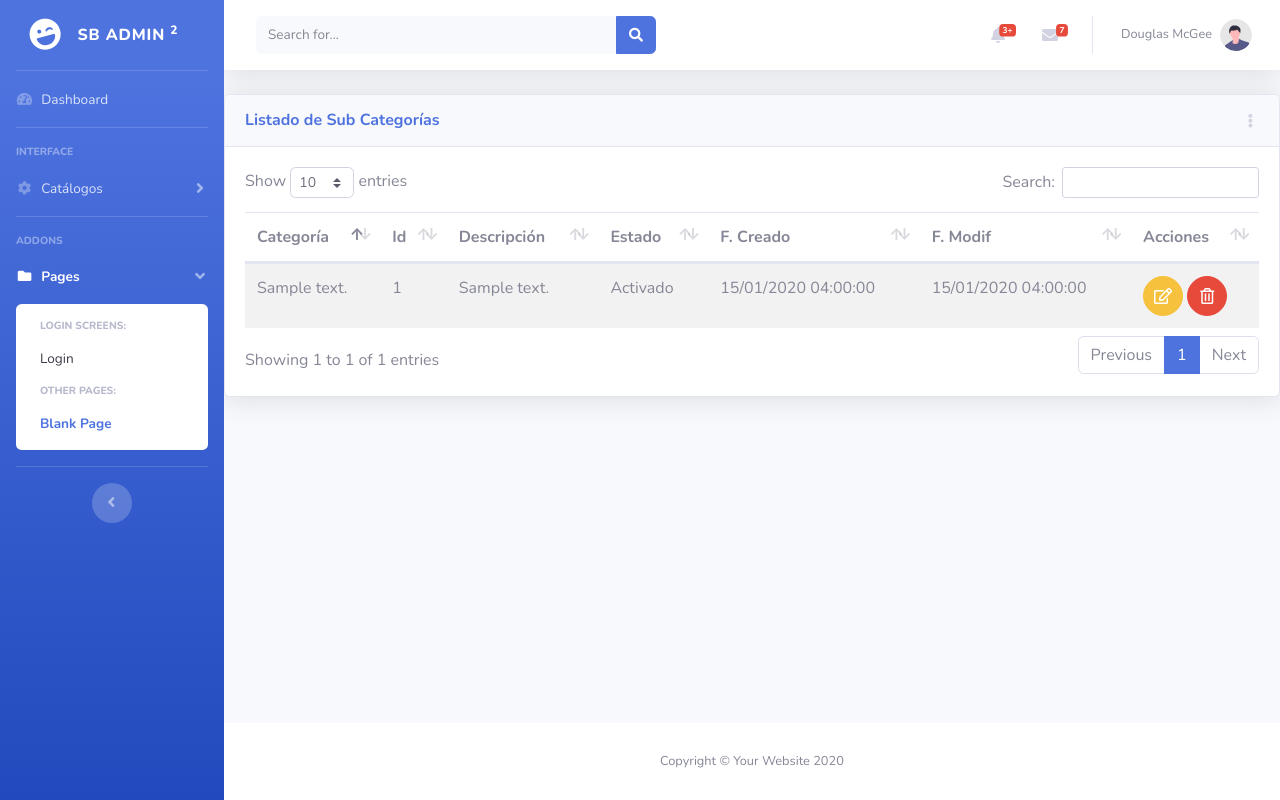
After one commit to michaelcabello/Sistema_Django, a Django app: page /inv/subcategorias/ in a window 1280 px wide. The commit adds this page. Run offline with Django 3.2, Linux system fonts and the light colour scheme; a user stored in the database is signed in; tables that the repository leaves empty hold one stand-in row (values such as "Sample post"); some libraries are stand-ins or nearby versions.

Commit message:
Terminado listado de SubCategoría

```diff
--- a/proyecto_2021/app_inv/models.py
+++ b/proyecto_2021/app_inv/models.py
@@ -16,10 +16,10 @@ class Categoria(ClaseModelo):
 
     )
 
-    # Falta comprender
-
     def __str__(self):
         return f'{self.descripcion}'
+
+    # Falta comprender
 
     def save(self):
         self.descripcion = self.descripcion.upper()
@@ -27,3 +27,30 @@ class Categoria(ClaseModelo):
 
     class Meta:
         verbose_name_plural = 'Categorias'
+
+class SubCategoria(ClaseModelo):
+
+    categoria = models.ForeignKey(Categoria, on_delete=models.CASCADE)
+
+    descripcion = models.CharField(
+
+        max_length=100,
+
+        help_text = 'Descripción de la Categoría'
+
+    )
+
+    def __str__(self):
+
+        return '{}:{}'.format(self.categoria.descripcion,self.descripcion)
+
+    def save(self):
+        self.descripcion = self.descripcion.upper()
+
+        super(SubCategoria, self).save()
+
+    class Meta:
+
+        verbose_name_plural = "Sub Categorías"
+
+        unique_together = ('categoria', 'descripcion')
--- /dev/null
+++ b/proyecto_2021/app_inv/templates/inv/subcategorias_list.html
@@ -0,0 +1,87 @@
+  {% extends 'bases/bases.html' %}
+
+{% block page_content %}
+
+<!-- Dropdown Card Example -->
+<div class="card shadow mb-4">
+    <!-- Card Header - Dropdown -->
+    <div
+        class="card-header py-3 d-flex flex-row align-items-center justify-content-between">
+        <h6 class="m-0 font-weight-bold text-primary">Listado de Sub Categorías</h6>
+        <!--<a class="btn btn-success derecha" href="{% url 'inv:categoria_new' %}">Nueva</a>-->
+        <div class="dropdown no-arrow">
+            <a class="dropdown-toggle" href="#" role="button" id="dropdownMenuLink"
+                data-toggle="dropdown" aria-haspopup="true" aria-expanded="false">
+                <i class="fas fa-ellipsis-v fa-sm fa-fw text-gray-400"></i>
+            </a>
+            <div class="dropdown-menu dropdown-menu-right shadow animated--fade-in"
+                aria-labelledby="dropdownMenuLink">
+                <div class="dropdown-header">Acciones:</div>
+                <a class="dropdown-item" href="{% url 'inv:categoria_new' %}">Nueva sub categoría</a>
+                <div class="dropdown-divider"></div>
+                <a class="dropdown-item" href="#">Salir</a>
+            </div>
+        </div>
+    </div>
+    <!-- Card Body -->
+    <div class="card-body">
+
+        {% if not obj %}
+
+            No hay Sub Categorías
+
+        {% else %}
+
+        <table class="table table-striped table-hover">
+            <thead>
+                <th>Categoría</th>
+                <th>Id</th>
+                <th>Descripción</th>
+                <th>Estado</th>
+                <th>F. Creado</th>
+                <th>F. Modif</th>
+                <th class="all">Acciones</th>
+            </thead>
+
+            <tbody>
+                {% for item in obj %}
+                    <tr>
+                        <td>{{ item.categoria }}</td>
+                        <td>{{ item.id }}</td>
+                        <td>{{ item.descripcion }}</td>
+                        <td>{% if item.estado %} Activado {% else %} Desactivado {% endif %}</td>
+                        <td>{{ item.fc|date:"d/m/Y H:i:s" }}</td>
+                        <td>{{ item.fm|date:"d/m/Y H:i:s" }}</td>
+                        <td>
+                            <a href="" class="btn btn-warning btn-circle" role="button">
+                                <i class="far fa-edit"></i>
+                            </a>
+
+                            <a href="" class="btn btn-danger btn-circle" role="button">
+                                <i class="far fa-trash-alt"></i>
+                            </a>
+
+                        </td>
+                    </tr>
+                {% endfor %}
+            </tbody>
+        </table>
+
+        {% endif %}
+
+    </div>
+</div>
+
+{% endblock %}
+
+{% block js_page %}
+
+<script>
+
+$(document).ready( function () {
+    $('.table').DataTable();
+} );
+
+</script>
+
+{% endblock %}
--- a/proyecto_2021/app_inv/urls.py
+++ b/proyecto_2021/app_inv/urls.py
@@ -1,6 +1,6 @@
 from django.urls import path
 
-from .views import CategoriaView, CategoriaNew, CategoriaEdit, CategoriaDel
+from .views import CategoriaView, CategoriaNew, CategoriaEdit, CategoriaDel, SubCategoriaView
 
 app_name = "app_inv"
 urlpatterns = [
@@ -8,4 +8,5 @@ urlpatterns = [
     path('categorias/new', CategoriaNew.as_view(), name='categoria_new'),
     path('categorias/edit/<int:pk>', CategoriaEdit.as_view(), name='categoria_edit'),
     path('categorias/delete/<int:pk>', CategoriaDel.as_view(), name='categoria_del'),
+    path('subcategorias/', SubCategoriaView.as_view(), name='subcategoria_list'),
 ]
--- a/proyecto_2021/app_inv/views.py
+++ b/proyecto_2021/app_inv/views.py
@@ -4,7 +4,7 @@ from  django.contrib.auth.mixins import LoginRequiredMixin
 
 from django.views import generic
 
-from .models import Categoria
+from .models import Categoria, SubCategoria
 
 from .forms import CategoriaForm
 
@@ -71,3 +71,13 @@ class CategoriaDel(LoginRequiredMixin, generic.DeleteView):
     context_object_name = 'name'
 
     success_url = reverse_lazy("inv:categoria_list")
+
+class SubCategoriaView(LoginRequiredMixin, generic.ListView):
+
+    model = SubCategoria
+
+    template_name = "inv/subcategorias_list.html"
+
+    context_object_name = "obj"
+
+    login_url = 'bases:login'
--- a/proyecto_2021/templates/bases/bases.html
+++ b/proyecto_2021/templates/bases/bases.html
@@ -73,6 +73,7 @@
                     <div class="bg-white py-2 collapse-inner rounded">
                         <h6 class="collapse-header">Catálogos para la venta:</h6>
                         <a class="collapse-item" href="{% url 'inv:categoria_list' %}">Categorías</a>
+                        <a class="collapse-item" href="{% url 'inv:subcategoria_list' %}">Sub Categorías</a>
                     </div>
                 </div>
             </li>
```
Also changed, not shown: proyecto_2021/app_inv/templates/inv/catalogos_del.html (added, +35 -0 lines), proyecto_2021/app_inv/migrations/0001_initial.py.
